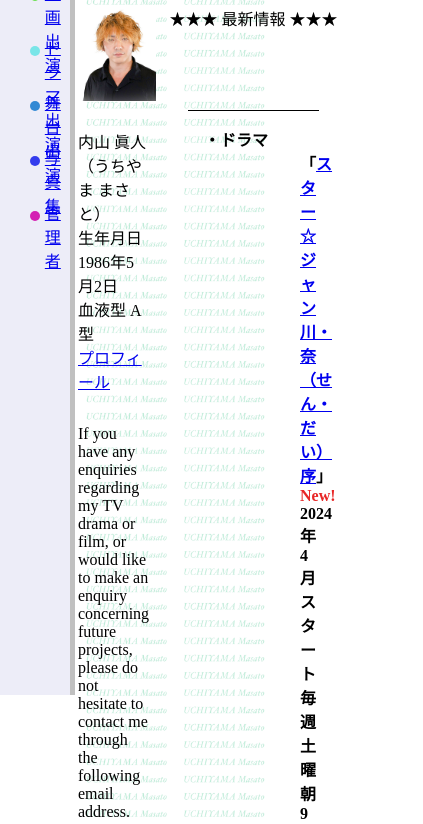
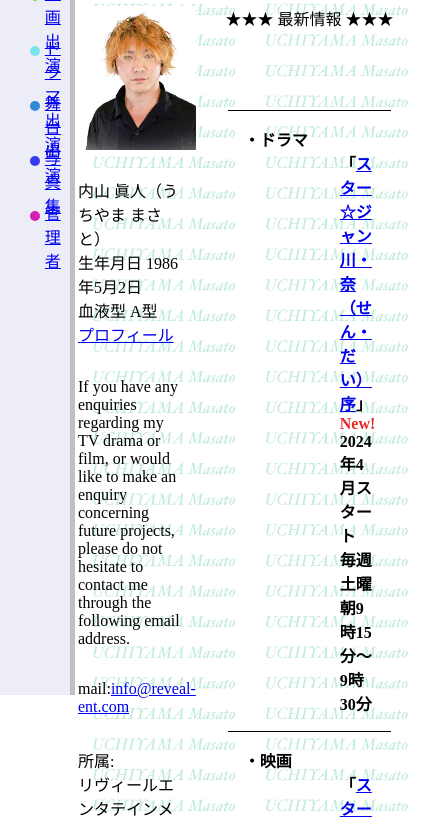
Before and after one commit to tanakasann2024/tanakasann2024.github.io, a plain HTML site: page index.html in a window 390 px wide. Shown: the part 149-973 px from the top of the page, 423 px wide, since content can reach past the window. Drawn offline with Linux system fonts and the light colour scheme.

Commit message:
Update common.css

```diff
--- a/css/common.css
+++ b/css/common.css
@@ -27,9 +27,3 @@ body{
     padding-top: 2rem;
     text-align: center;
 }
-
-@media (max-width:600px) {
-.mainColumn {
-    width:50%;
-    }
-}
```
